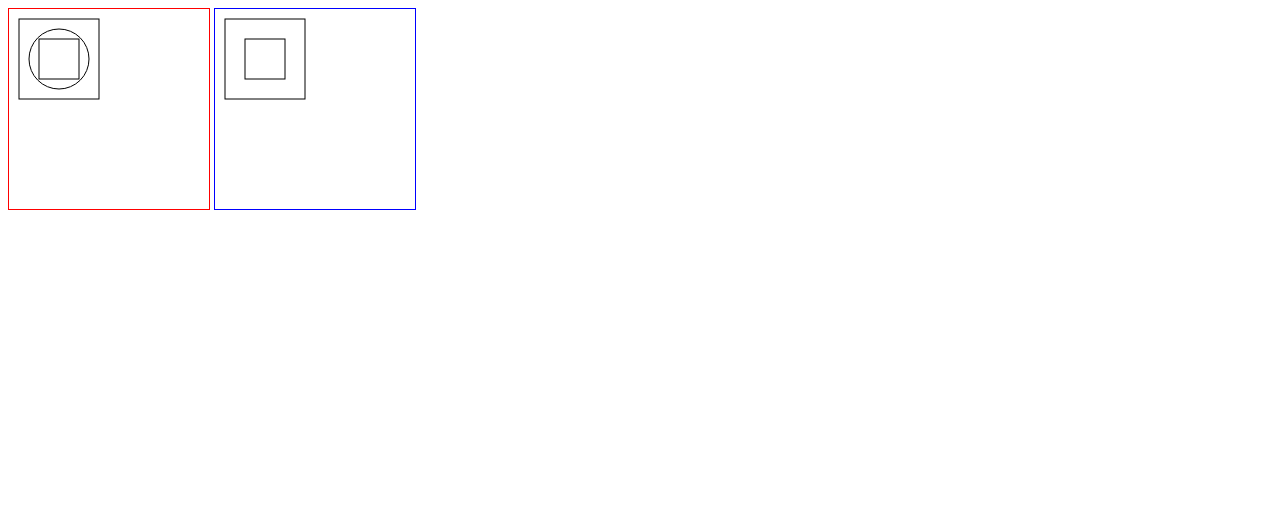
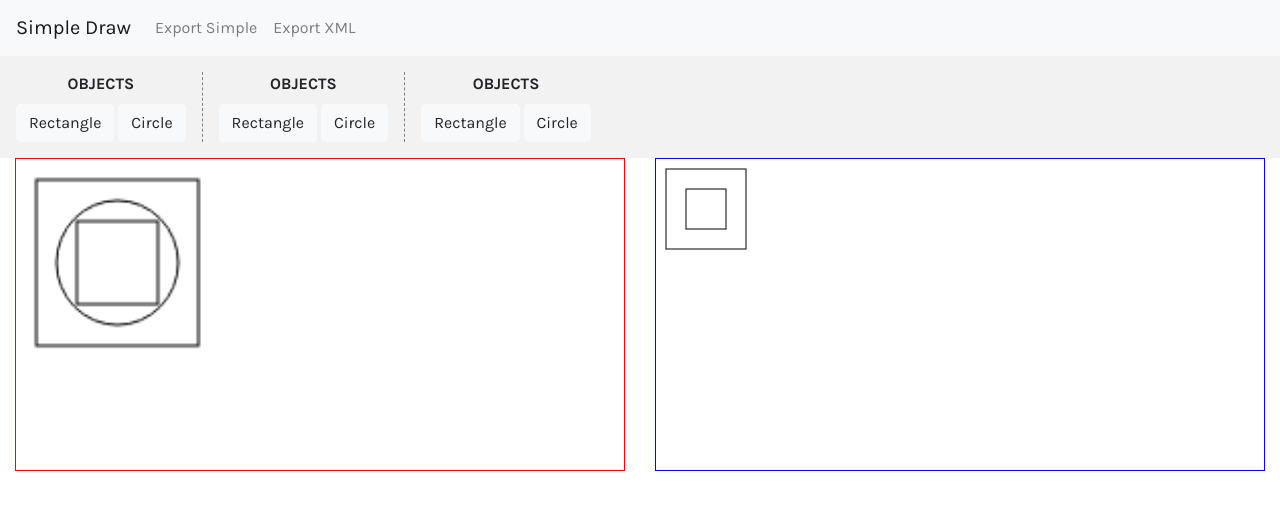
Before and after one commit to j-seixas/feup-asso, a website: page simple-draw/index.html in a window 1280 px wide. Drawn offline with nearby package versions, Linux system fonts and the light colour scheme.

Commit message:
added sass, bootstrap and added new scripts
also started frontend

```diff
--- a/simple-draw/index.html
+++ b/simple-draw/index.html
@@ -1,15 +1,88 @@
-<!DOCTYPE html>
-<html>
+<!doctype html>
+<html lang="en">
+
 <head>
+    <meta charset="utf-8">
+    <meta name="viewport" content="width=device-width, initial-scale=1, shrink-to-fit=no">
+
+    <link rel="stylesheet" href="styles.css">
+    <link href="https://fonts.googleapis.com/css?family=Karla:400,700" rel="stylesheet">
+    <link rel="stylesheet" href="https://stackpath.bootstrapcdn.com/bootstrap/4.3.1/css/bootstrap.min.css"
+        integrity="sha384-ggOyR0iXCbMQv3Xipma34MD+dH/1fQ784/j6cY/iJTQUOhcWr7x9JvoRxT2MZw1T" crossorigin="anonymous">
+
     <title>SimpleDraw</title>
-    <meta charset="UTF-8">
 </head>
 
 <body>
-    <canvas id="canvas" width="200" height="200" style="border: 1px solid red;"></canvas>
-    <svg id="svgcanvas" width="200" height="200" style="border: 1px solid blue;">
-    </svg>
+
+    <nav class="navbar navbar-expand-lg navbar-light bg-light">
+        <a class="navbar-brand" href="#">Simple Draw</a>
+        <button class="navbar-toggler" type="button" data-toggle="collapse" data-target="#navbarSupportedContent"
+            aria-controls="navbarSupportedContent" aria-expanded="false" aria-label="Toggle navigation">
+            <span class="navbar-toggler-icon"></span>
+        </button>
+
+        <div class="collapse navbar-collapse" id="navbarSupportedContent">
+            <ul class="navbar-nav mr-auto">
+                <li class="nav-item">
+                    <a class="nav-link" href="#">Export Simple</a>
+                </li>
+                <li class="nav-item">
+                    <a class="nav-link" href="#">Export XML</a>
+                </li>
+            </ul>
+        </div>
+    </nav>
+
+    <div id="interface" class="d-flex align-items-center">
+        <div class="section">
+            <p>Objects</p>
+            <div class="buttons">
+                <button type="button" class="btn btn-light">Rectangle</button>
+                <button type="button" class="btn btn-light">Circle</button>
+            </div>
+        </div>
+        <div class="section">
+            <p>Objects</p>
+            <div class="buttons">
+                <button type="button" class="btn btn-light">Rectangle</button>
+                <button type="button" class="btn btn-light">Circle</button>
+            </div>
+        </div>
+        <div class="section">
+            <p>Objects</p>
+            <div class="buttons">
+                <button type="button" class="btn btn-light">Rectangle</button>
+                <button type="button" class="btn btn-light">Circle</button>
+            </div>
+        </div>
+    </div>
+
+    <main>
+        <div class="container-fluid mb-4">
+            <div class="row">
+                <div class="col">
+                    <canvas id="canvas" style="border: 1px solid red;"></canvas>
+                </div>
+                <div class="col">
+                    <svg id="svgcanvas" style="border: 1px solid blue;">
+                    </svg>
+                </div>
+            </div>
+        </div>
+    </main>
+
+    <script src="https://code.jquery.com/jquery-3.3.1.slim.min.js"
+        integrity="sha384-q8i/X+965DzO0rT7abK41JStQIAqVgRVzpbzo5smXKp4YfRvH+8abtTE1Pi6jizo"
+        crossorigin="anonymous"></script>
+    <script src="https://cdnjs.cloudflare.com/ajax/libs/popper.js/1.14.7/umd/popper.min.js"
+        integrity="sha384-UO2eT0CpHqdSJQ6hJty5KVphtPhzWj9WO1clHTMGa3JDZwrnQq4sF86dIHNDz0W1"
+        crossorigin="anonymous"></script>
+    <script src="https://stackpath.bootstrapcdn.com/bootstrap/4.3.1/js/bootstrap.min.js"
+        integrity="sha384-JjSmVgyd0p3pXB1rRibZUAYoIIy6OrQ6VrjIEaFf/nJGzIxFDsf4x0xIM+B07jRM"
+        crossorigin="anonymous"></script>
 
     <script src="dist/bundle.js"></script>
 </body>
+
 </html>
--- /dev/null
+++ b/simple-draw/sass/styles.scss
@@ -0,0 +1,54 @@
+html,
+body {
+    height: 100%;
+}
+
+* {
+    font-family: 'Karla', sans-serif;
+}
+
+#interface {
+    text-align: center;
+    background-color: #f2f2f2;
+    padding: 1em;
+
+    .section {
+        padding: 0 1em;
+
+        &:not(:last-child) {
+            border-right: 1px dashed gray;
+        }
+
+        &:first-child {
+            padding-left: 0;
+        }
+
+        &:last-child {
+            padding-right: 0;
+        }
+
+    }
+
+    p {
+        font-size: 1em;
+        margin: 0;
+        font-weight: bold;
+        text-transform: uppercase;
+    }
+
+    .buttons {
+        margin-top: 0.5em;
+    }
+}
+
+main {
+    canvas {
+        border: 2px solid black;
+        width: 100%;
+        height: 100%;
+    }
+    svg {
+        width: 100%;
+        height: 100%;
+    }
+}
```
Also changed, not shown: simple-draw/package.json (+5 -2 lines), simple-draw/styles.css (added), 1 other file.
